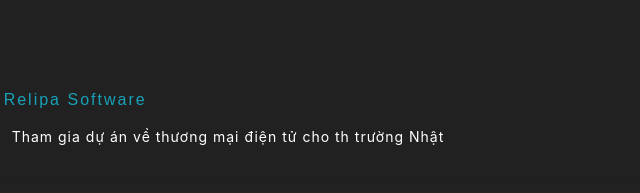
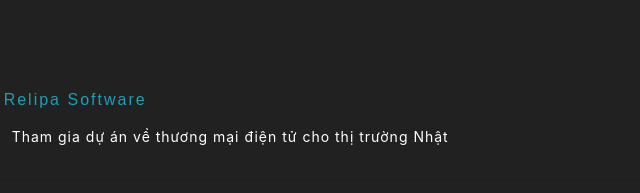
Before and after one commit to NghiaDao-dev/CV, a plain HTML site: page index.html in a window 1280 px wide. Shown: the part 1180-1373 px from the top of the page, 468-1108 px from the left. Drawn offline with nearby package versions, Linux system fonts and the light colour scheme.

Commit message:
Update index.html

```diff
--- a/index.html
+++ b/index.html
@@ -111,7 +111,7 @@
                         </div>
                         <div class="col-md-8 w3-edu-info2">
                             <h3 class="text-info">Relipa software</h3>
-                            <p class="ml-2">Tham gia dự án về thương mại điện tử cho th trường Nhật</p>
+                            <p class="ml-2">Tham gia dự án về thương mại điện tử cho thị trường Nhật</p>
                         </div>
                     </div>
                     <hr class="text-light">
```
